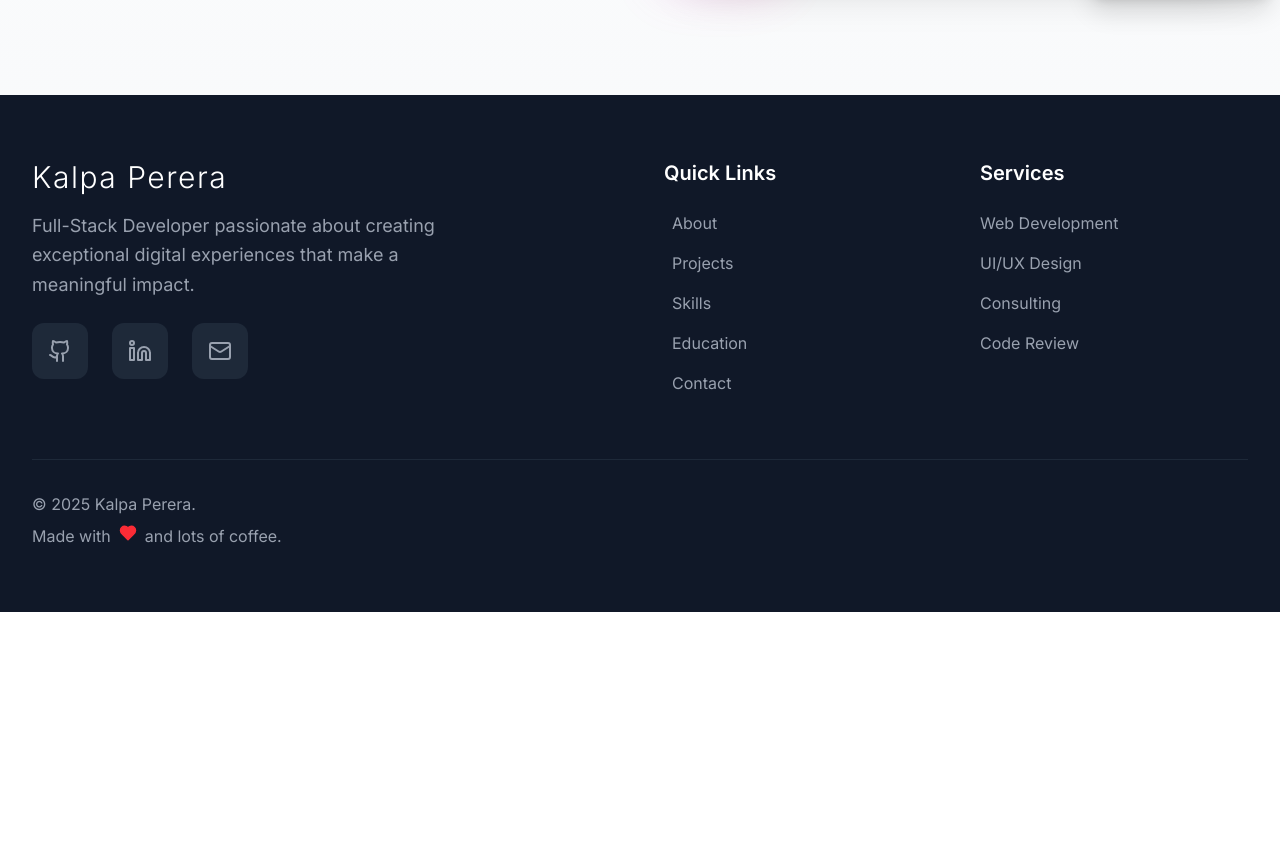
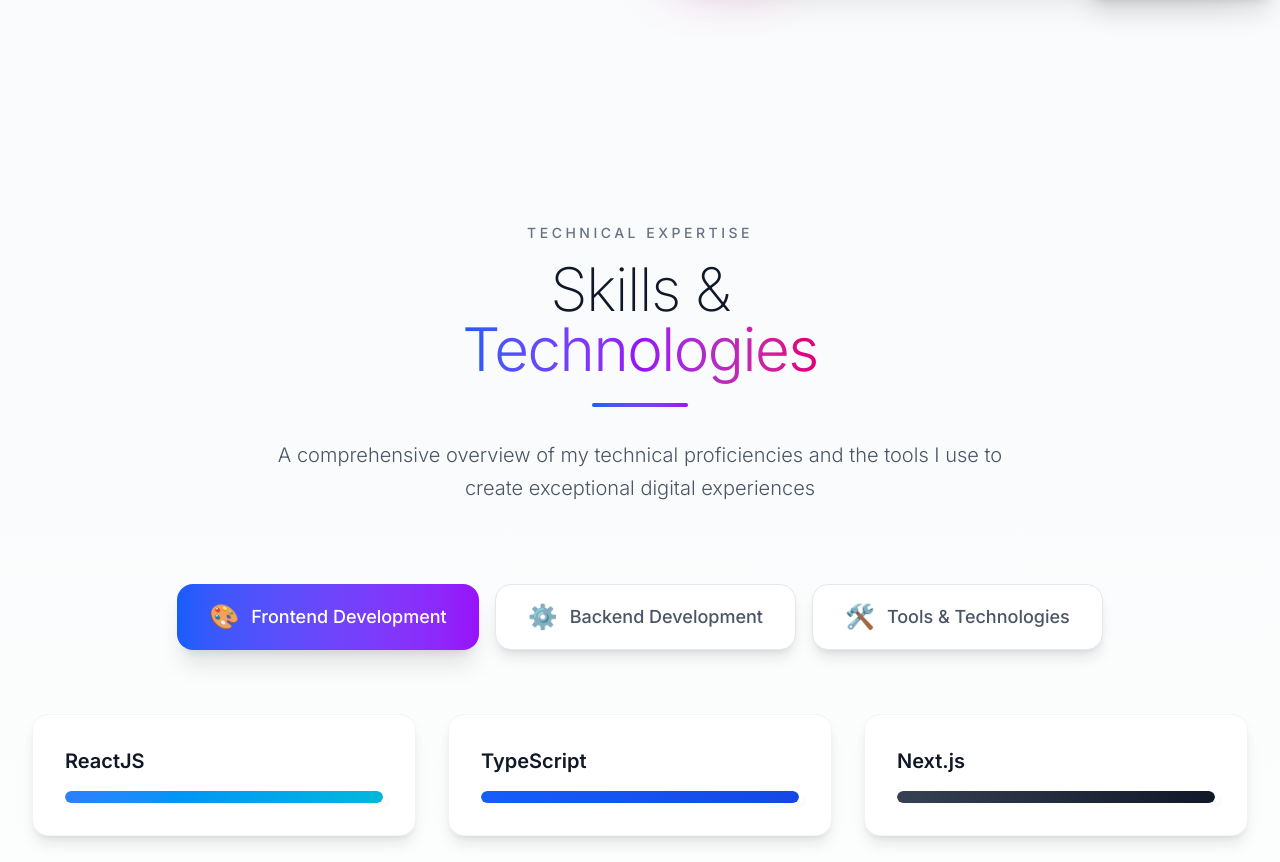
Before and after one commit to klperera/Portfolio-Website, a Next.js app in the folder portfolio/: page / in a window 1280 px wide. Shown: the part 1935-2797 px from the top of the page. Before the commit the page ends 2547 px from the top, so only its background shows below. Built offline with nearby package versions, Linux system fonts and the light colour scheme.

Commit message:
skills component

```diff
--- /dev/null
+++ b/portfolio/app/components/skills.tsx
@@ -0,0 +1,179 @@
+"use client";
+
+import { useState } from "react";
+
+const skillCategories = [
+  {
+    title: "Frontend Development",
+    icon: "🎨",
+    skills: [
+      { name: "ReactJS", color: "from-blue-500 to-cyan-500" },
+      { name: "TypeScript", color: "from-blue-600 to-blue-700" },
+      { name: "Next.js", color: "from-gray-700 to-gray-900" },
+      { name: "Tailwind CSS", color: "from-teal-500 to-cyan-600" },
+      { name: "Angular", color: "from-green-500 to-emerald-600" },
+      { name: "JavaScript", color: "from-yellow-400 to-orange-500" },
+    ],
+  },
+  {
+    title: "Backend Development",
+    icon: "⚙️",
+    skills: [
+      { name: "Java", color: "from-green-600 to-green-700" },
+      { name: "Python", color: "from-blue-500 to-yellow-500" },
+      { name: "Spring-Boot", color: "from-gray-600 to-gray-800" },
+      { name: "Django", color: "from-blue-600 to-cyan-600" },
+      { name: "ASP.NET", color: "from-red-500 to-pink-600" },
+      { name: "PostgreSQL", color: "from-blue-600 to-indigo-700" },
+      { name: "MongoDB", color: "from-green-500 to-green-700" },
+      { name: "WebSockets", color: "from-pink-500 to-purple-600" },
+    ],
+  },
+  {
+    title: "Tools & Technologies",
+    icon: "🛠️",
+    skills: [
+      { name: "Git", color: "from-orange-500 to-red-600" },
+      { name: "Docker", color: "from-blue-500 to-blue-700" },
+      { name: "AWS", color: "from-orange-400 to-yellow-500" },
+      { name: "Figma", color: "from-purple-500 to-pink-600" },
+    ],
+  },
+];
+
+export default function Skills() {
+  const [activeCategory, setActiveCategory] = useState(0);
+
+  return (
+    <section
+      id="skills"
+      className="py-32 bg-gradient-to-b from-gray-50 to-white"
+    >
+      <div className="max-w-7xl mx-auto px-6 lg:px-8">
+        <div className="text-center mb-20">
+          <span className="text-sm font-medium text-gray-500 tracking-widest uppercase mb-4 block">
+            Technical Expertise
+          </span>
+          <h2 className="text-4xl sm:text-5xl lg:text-6xl font-extralight text-gray-900 mb-6 tracking-tight">
+            Skills &
+            <br />
+            <span className="bg-gradient-to-r from-blue-600 via-purple-600 to-pink-600 bg-clip-text text-transparent font-light">
+              Technologies
+            </span>
+          </h2>
+          <div className="w-24 h-1 bg-gradient-to-r from-blue-600 to-purple-600 mx-auto rounded-full mb-8"></div>
+          <p className="text-xl text-gray-600 max-w-3xl mx-auto leading-relaxed font-light">
+            A comprehensive overview of my technical proficiencies and the tools
+            I use to create exceptional digital experiences
+          </p>
+        </div>
+
+        {/* Category Tabs */}
+        <div className="flex flex-wrap justify-center gap-4 mb-16">
+          {skillCategories.map((category, index) => (
+            <button
+              key={index}
+              onClick={() => setActiveCategory(index)}
+              className={`flex items-center gap-3 px-8 py-4 rounded-2xl text-lg font-medium transition-all duration-300 ${
+                activeCategory === index
+                  ? "bg-gradient-to-r from-blue-600 to-purple-600 text-white shadow-xl"
+                  : "bg-white text-gray-600 hover:bg-gray-50 shadow-lg border border-gray-200"
+              }`}
+            >
+              <span className="text-2xl">{category.icon}</span>
+              {category.title}
+            </button>
+          ))}
+        </div>
+
+        {/* Skills Grid */}
+        <div className="grid md:grid-cols-2 lg:grid-cols-3 gap-8">
+          {skillCategories[activeCategory].skills.map((skill, index) => (
+            <div
+              key={index}
+              className="bg-white rounded-2xl p-8 shadow-lg border border-gray-100 hover:shadow-xl transition-all duration-300 group"
+            >
+              <div className="flex justify-between items-center mb-4">
+                <h3 className="text-xl font-semibold text-gray-900 group-hover:text-blue-600 transition-colors duration-300">
+                  {skill.name}
+                </h3>
+              </div>
+
+              <div className="relative">
+                <div className="w-full bg-gray-200 rounded-full h-3 overflow-hidden">
+                  <div
+                    className={`h-full bg-gradient-to-r ${skill.color} rounded-full transition-all duration-1000 ease-out transform origin-left`}
+                    style={{
+                      width: "100%",
+                      animation: `slideIn 1s ease-out ${index * 0.1}s both`,
+                    }}
+                  ></div>
+                </div>
+
+                <div
+                  className="absolute top-0 h-3 w-1 bg-white rounded-full shadow-md transition-all duration-1000 ease-out"
+                  style={{
+                    left: "100%",
+                    transform: "translateX(-50%)",
+                    animation: `slideIn 1s ease-out ${index * 0.1}s both`,
+                  }}
+                ></div>
+              </div>
+
+              {/* Proficiency Label */}
+              {/* <div className="mt-3 text-sm text-gray-500 font-medium">
+                {skill.level >= 90
+                  ? "Expert"
+                  : skill.level >= 80
+                  ? "Advanced"
+                  : skill.level >= 70
+                  ? "Intermediate"
+                  : "Beginner"}
+              </div> */}
+            </div>
+          ))}
+        </div>
+
+        {/* Additional Skills */}
+        <div className="mt-20 text-center">
+          <h3 className="text-2xl font-semibold text-gray-900 mb-8">
+            Additional Competencies
+          </h3>
+          <div className="flex flex-wrap justify-center gap-4">
+            {[
+              "Agile/Scrum",
+              "RESTful APIs",
+              "Microservices",
+              "CI/CD",
+              "Testing",
+              "Performance Optimization",
+              "SEO",
+              "Accessibility",
+              "ORM",
+              "Machine Learning",
+              "GIS",
+            ].map((skill, index) => (
+              <span
+                key={index}
+                className="bg-gradient-to-r from-gray-100 to-gray-200 text-gray-700 px-6 py-3 rounded-full text-sm font-medium border border-gray-300 hover:border-gray-400 transition-colors duration-300"
+              >
+                {skill}
+              </span>
+            ))}
+          </div>
+        </div>
+      </div>
+
+      <style jsx>{`
+        @keyframes slideIn {
+          from {
+            transform: scaleX(0);
+          }
+          to {
+            transform: scaleX(1);
+          }
+        }
+      `}</style>
+    </section>
+  );
+}
--- a/portfolio/app/page.tsx
+++ b/portfolio/app/page.tsx
@@ -1,6 +1,7 @@
 import Header from "./components/Header";
 import Hero from "./components/hero";
 import About from "./components/about";
+import Skills from "./components/skills";
 import Footer from "./components/footer";
 
 export default function Home() {
@@ -10,6 +11,7 @@
       <main>
         <Hero />
         <About />
+        <Skills />
       </main>
       <Footer />
     </div>
```
